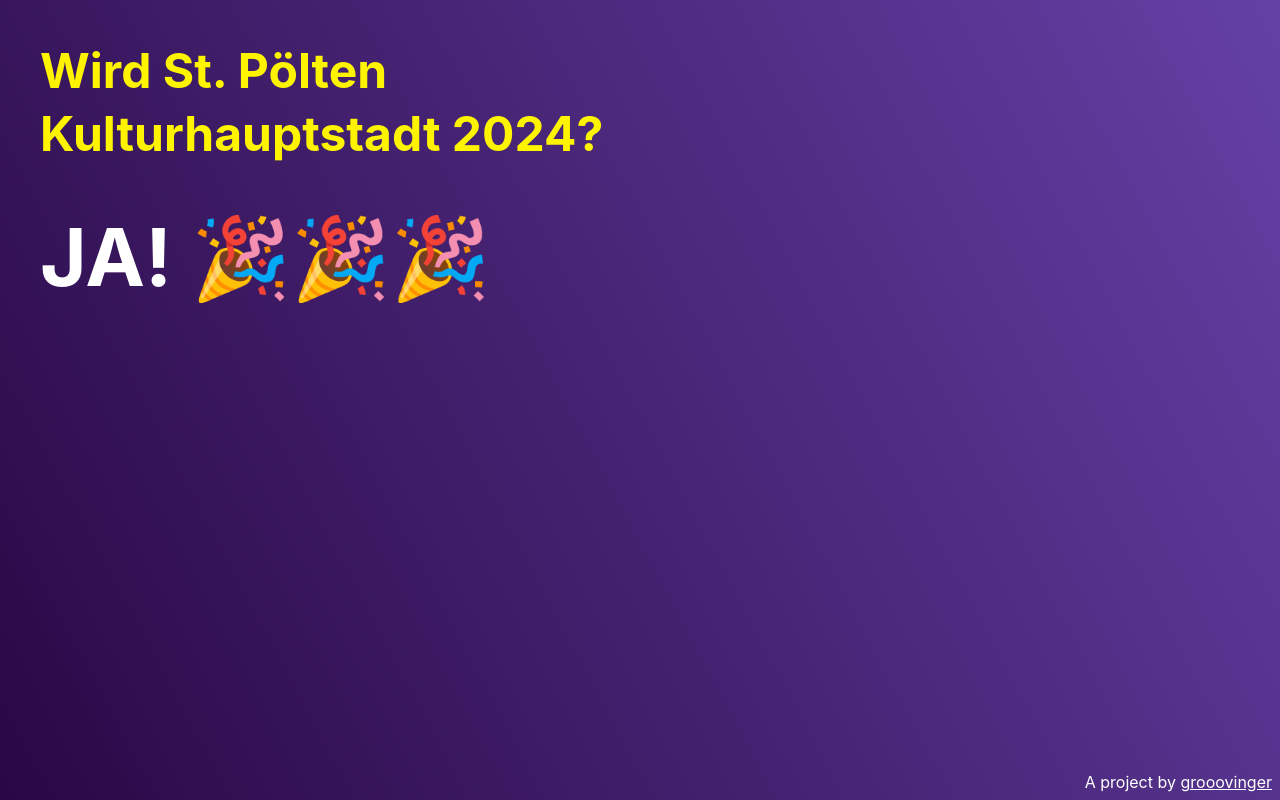
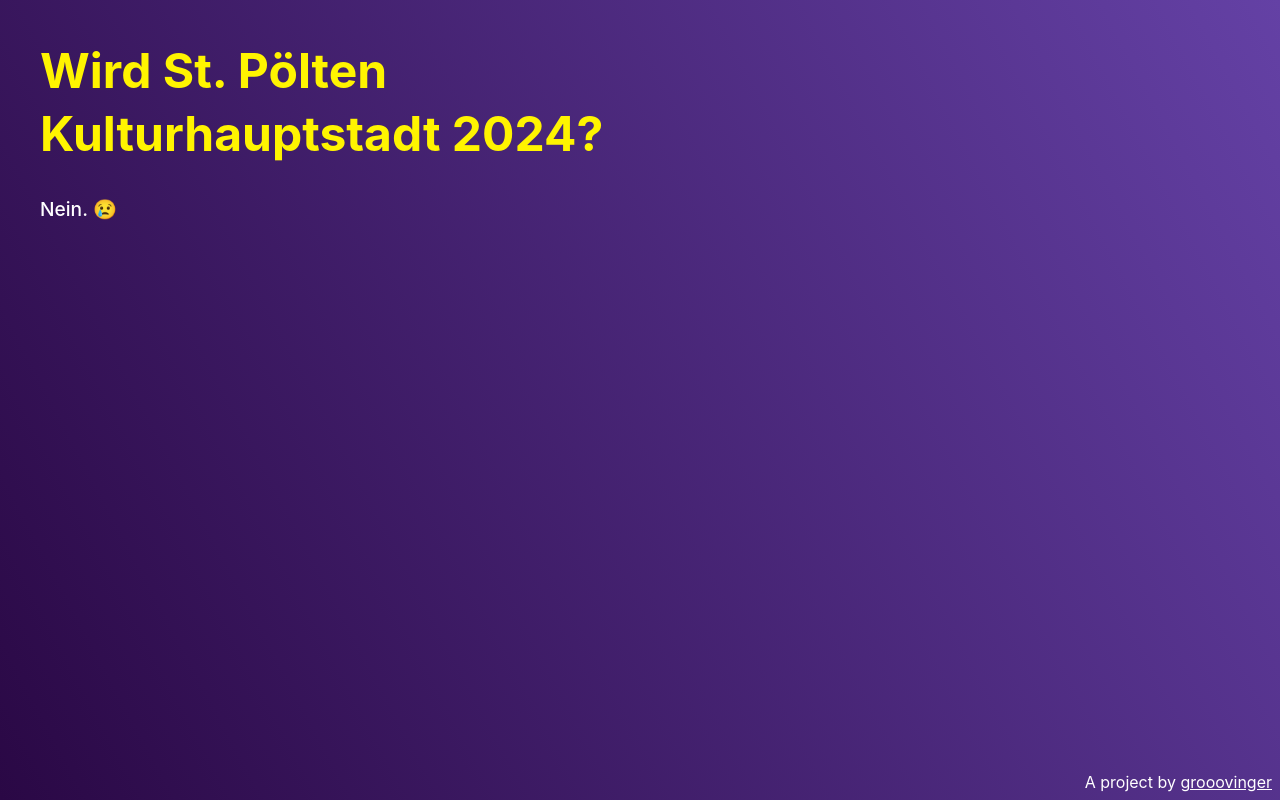
Before and after one commit to mgrubinger/stp2024, a Svelte app: page / in a window 1280 px wide. Built offline with nearby package versions, Linux system fonts and the light colour scheme.

Commit message:
set to no

```diff
--- a/src/App.svelte
+++ b/src/App.svelte
@@ -63,8 +63,7 @@ a {
 <main>
 
 	<h1>Wird St. Pölten<br/>Kulturhauptstadt 2024?</h1>
-	<p class="yep">JA! 🎉🎉🎉</p>
-
+	<p class="nope">Nein. 😢 </p>
 </main>
 <footer>
 	A project by <a href="https://www.grooovinger.com" rel="noopener">grooovinger</a>
```
